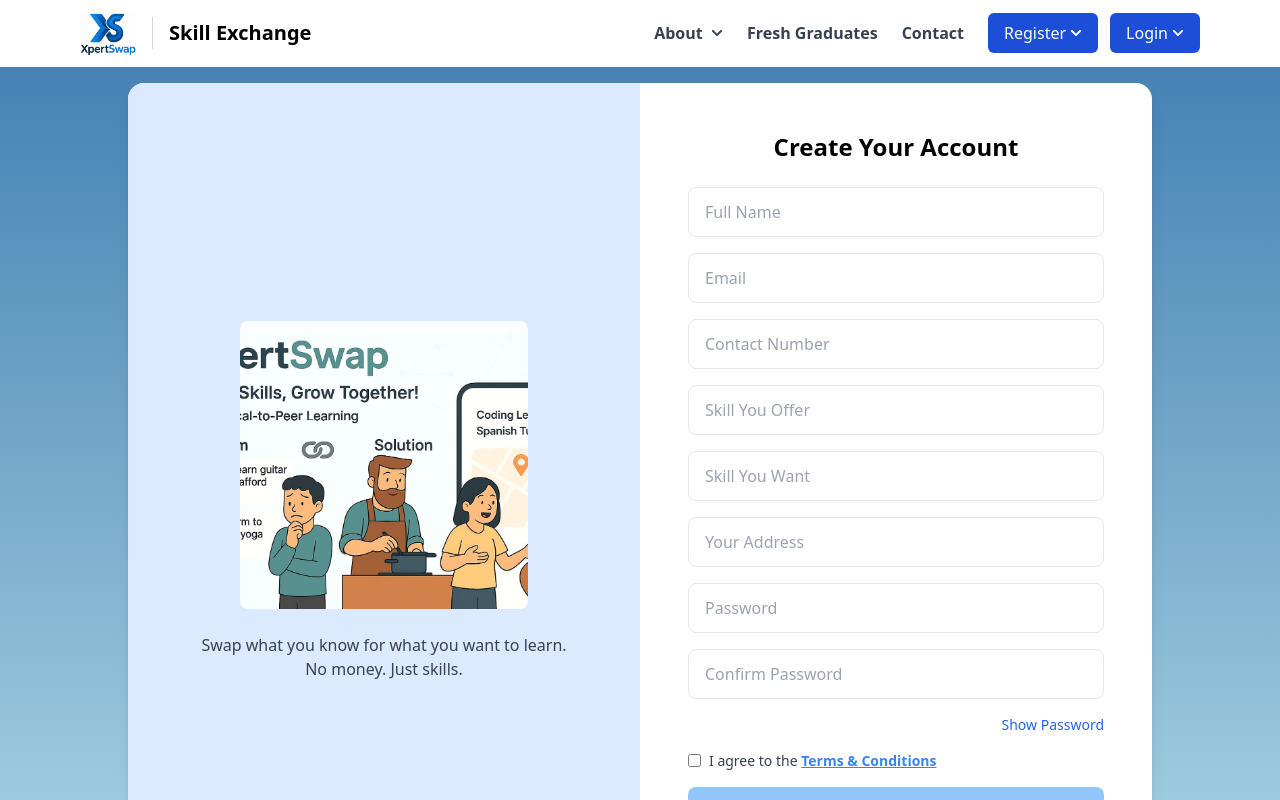
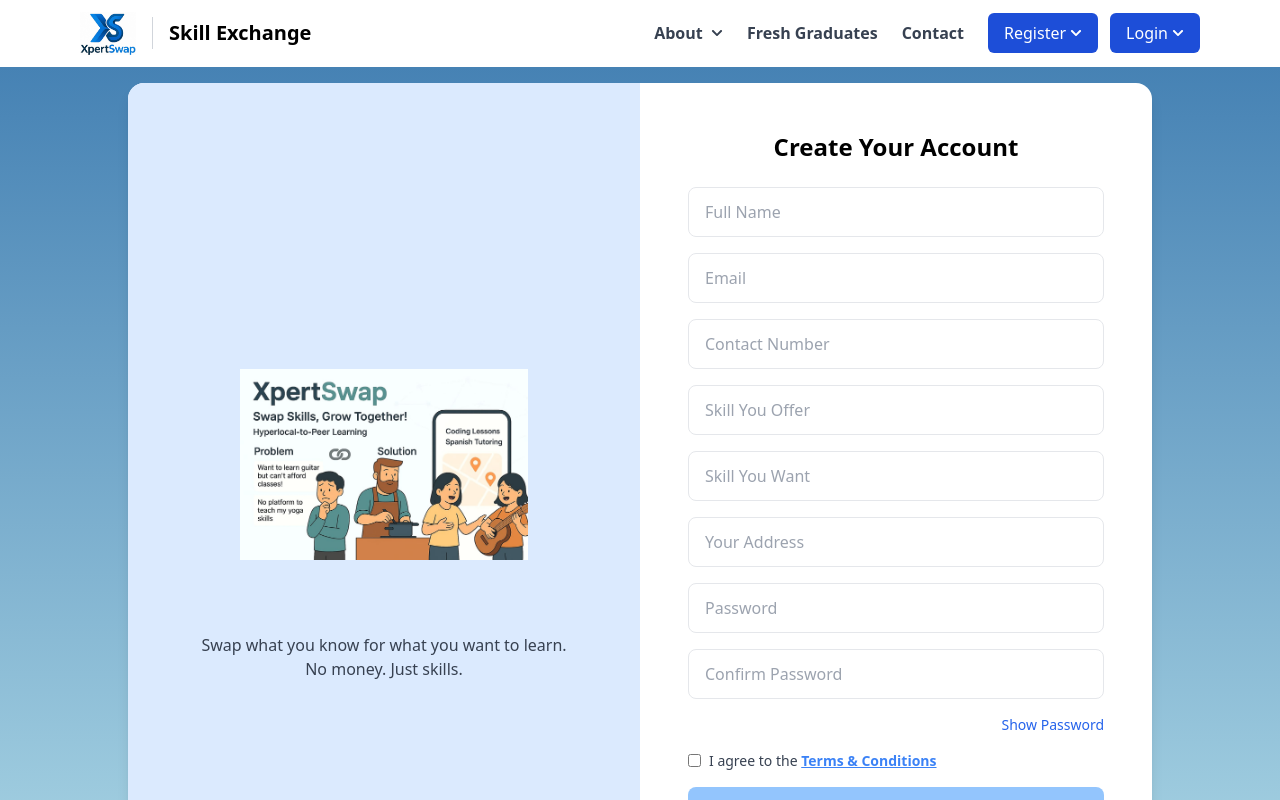
Before and after one commit to shivam-sd/XpertSwap, a React (Vite) app in the folder frontend/: page /register in a window 1280 px wide. Shown: the top 800 px of the page. Built offline with nearby package versions, Linux system fonts and the light colour scheme.

Commit message:
fix the bugs

```diff
--- a/frontend/src/pages/Signup.jsx
+++ b/frontend/src/pages/Signup.jsx
@@ -105,7 +105,7 @@
         >
           {/* Left Image/Info */}
           <div className="hidden md:flex flex-col justify-center items-center bg-blue-100 w-1/2 p-10 text-center">
-            <img src={authImage} alt="Signup illustration" className="w-72 h-72 object-cover mb-6 rounded-lg" />
+            <img src={authImage} alt="Signup illustration" className="w-72 h-72 object-contain mb-6 rounded-lg" />
             <p className="text-gray-700">
               Swap what you know for what you want to learn.
               <br /> No money. Just skills.
```
Also changed, not shown: 1 other file (tests, documents, lock files or other folders).
